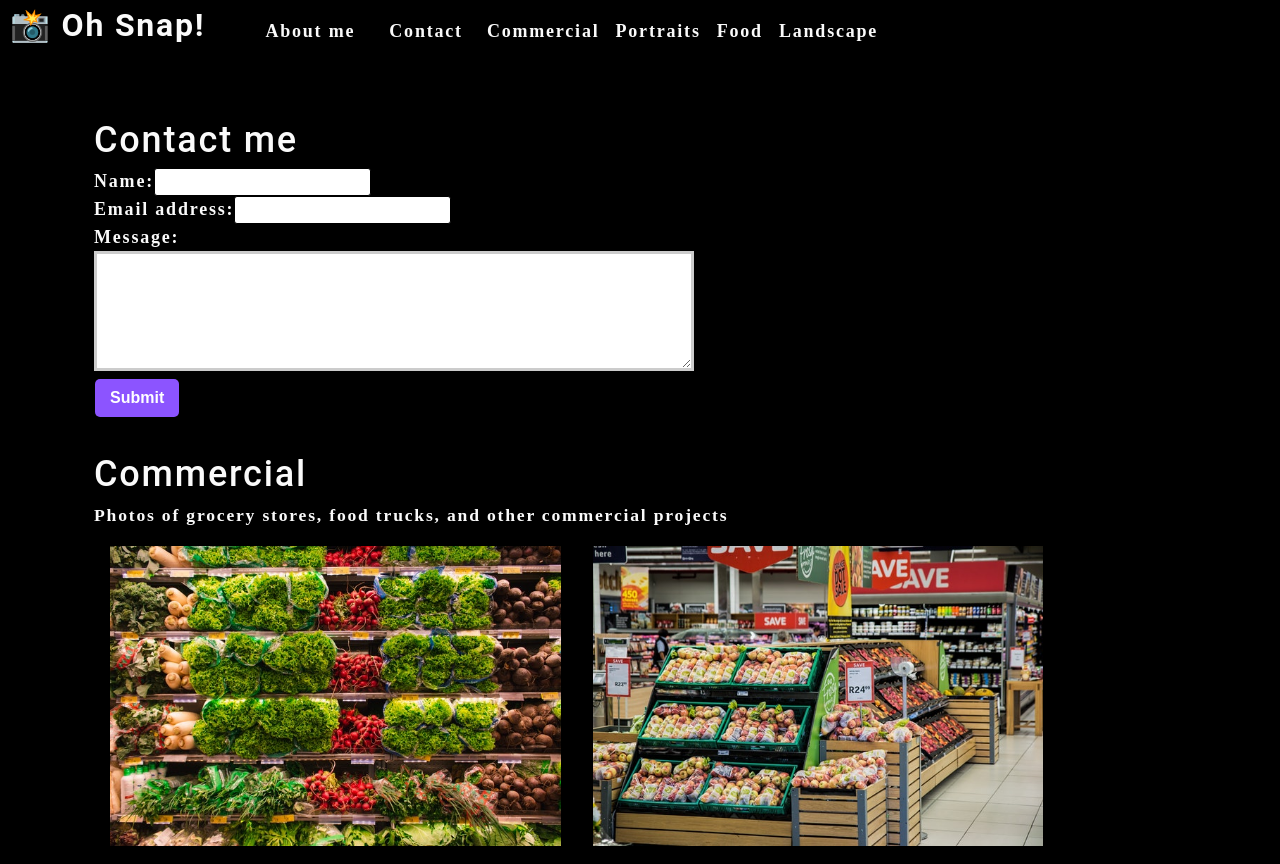
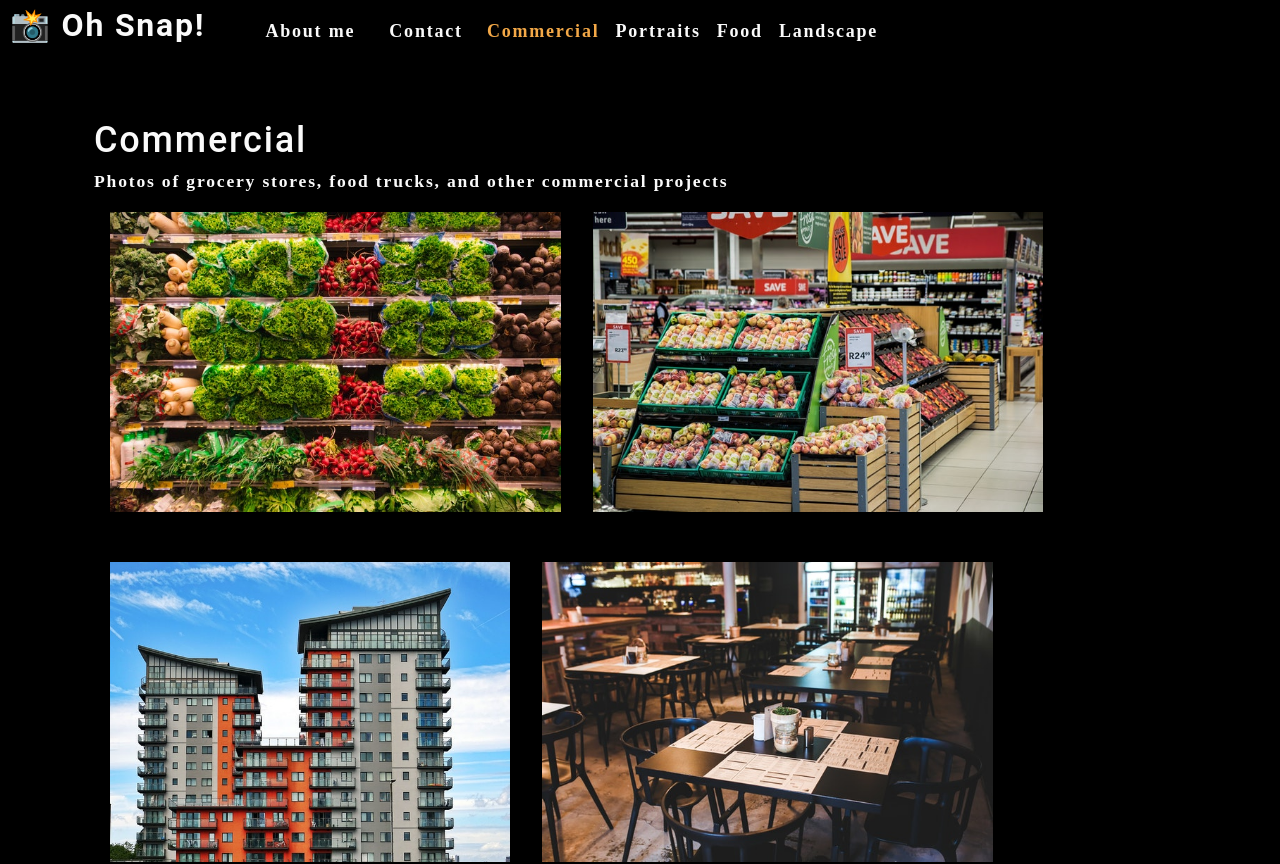
Before and after one commit to Logand307/photo-port, a React (Create React App) app: page / in a window 1280 px wide. Shown: the top 864 px of the page. Built offline with nearby package versions, Linux system fonts and the light colour scheme.

Commit message:
added props to Nav component, finished Contact component error handling & tests, and ensured that App.js JSX was up to date

```diff
--- a/src/App.js
+++ b/src/App.js
@@ -1,7 +1,7 @@
 import React, { useState } from "react";
 import Nav from "./components/Nav";
 import About from "./components/About";
-import Gallery from "./components/Gallery/index";
+import Gallery from "./components/Gallery";
 import ContactForm from "./components/Contact";
 
 function App() {
@@ -21,17 +21,26 @@
 
   const [currentCategory, setCurrentCategory] = useState(categories[0]);
 
+  const [contactSelected, setContactSelected] = useState(false);
+
   return (
     <div>
       <Nav
         categories={categories}
         setCurrentCategory={setCurrentCategory}
         currentCategory={currentCategory}
+        contactSelected={contactSelected}
+        setContactSelected={setContactSelected}
       ></Nav>
       <main>
-        <ContactForm></ContactForm>
-        <Gallery currentCategory={currentCategory}></Gallery>
-        <About></About>
+        {!contactSelected ? (
+          <>
+            <Gallery currentCategory={currentCategory}></Gallery>
+            <About></About>
+          </>
+        ) : (
+          <ContactForm></ContactForm>
+        )}
       </main>
     </div>
   );
--- a/src/components/Nav/index.js
+++ b/src/components/Nav/index.js
@@ -2,12 +2,13 @@
 import { capitalizeFirstLetter } from "../../utils/helpers";
 
 function Nav(props) {
-  const { categories = [], setCurrentCategory, currentCategory } = props;
-
-  const handleClick = (item) => {
-    console.log(item);
-    return item;
-  };
+  const {
+    categories = [],
+    setCurrentCategory,
+    contactSelected,
+    currentCategory,
+    setContactSelected,
+  } = props;
 
   return (
     <header className="flex-row px-1">
@@ -23,21 +24,30 @@
       <nav>
         <ul className="flex-row">
           <li className="mx-2">
-            <a data-testid="about" href="#about">
+            <a
+              data-testid="about"
+              href="#about"
+              onClick={() => setContactSelected(false)}
+            >
               About me
             </a>
           </li>
-          <li className={"mx-2"}>
-            <span onClick={() => handleClick("Contact")}>Contact</span>
+          <li className={`mx-2 ${contactSelected && "navActive"}`}>
+            <span onClick={() => setContactSelected(true)}>Contact</span>
           </li>
           {categories.map((category) => (
             <li
-              className={`mx-1 ${currentCategory.name === category.name}`}
+              className={`mx-1 ${
+                currentCategory.name === category.name &&
+                !contactSelected &&
+                "navActive"
+              }`}
               key={category.name}
             >
               <span
                 onClick={() => {
                   setCurrentCategory(category);
+                  setContactSelected(false);
                 }}
               >
                 {capitalizeFirstLetter(category.name)}
```
Also changed, not shown: 2 other files (tests, documents, lock files or other folders).
